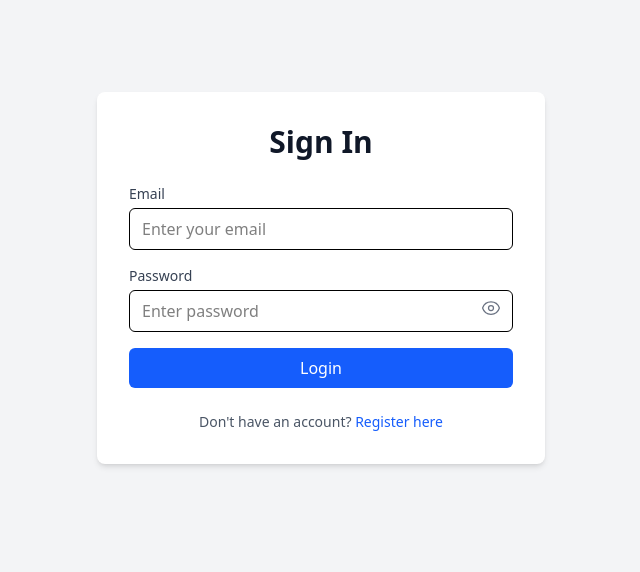
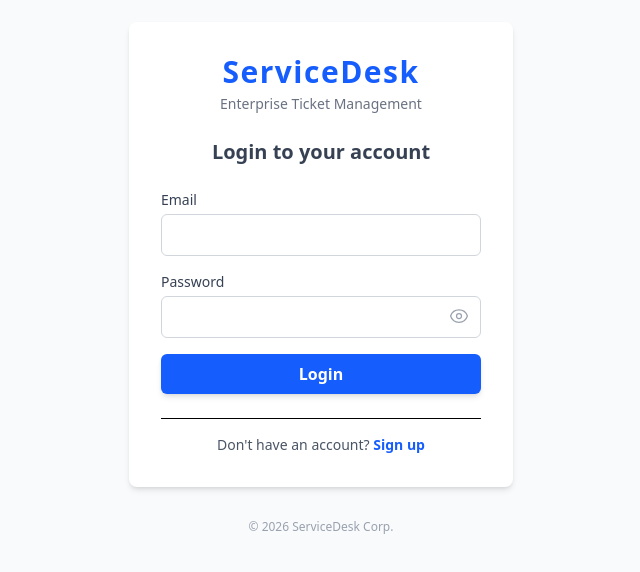
Before and after one commit to gaganreddyas/complaint-service-management-system, a React app in the folder frontend/: page /login in a window 1280 px wide. Shown: the part 122-694 px from the top of the page, without its empty margins (319-959 px from the left). Built offline with nearby package versions, Linux system fonts and the light colour scheme; the HTML template or start-up script is replaced by a standard one.

Commit message:
Rebrand to ServiceDesk with logo

```diff
--- a/frontend/src/components/Navbar.jsx
+++ b/frontend/src/components/Navbar.jsx
@@ -14,7 +14,19 @@ const Navbar = () => {
       <div className="max-w-7xl mx-auto px-4 sm:px-6 lg:px-8">
         <div className="flex justify-between h-16">
           <div className="flex items-center">
-            <h1 className="text-xl font-bold text-blue-600">ComplaintBox</h1>
+            <div className="flex items-center gap-2">
+              {/* The Icon (Headset) */}
+              <div className="bg-blue-600 p-1.5 rounded-lg">
+                <svg xmlns="http://www.w3.org/2000/svg" fill="none" viewBox="0 0 24 24" strokeWidth={2} stroke="currentColor" className="w-6 h-6 text-white">
+                  <path strokeLinecap="round" strokeLinejoin="round" d="M12 18.75a6 6 0 006-6v-1.5m-6 7.5a6 6 0 01-6-6v-1.5m6 7.5v3.75m-3.75 0h7.5M12 15.75a3 3 0 01-3-3V4.5a3 3 0 116 0v8.25a3 3 0 01-3 3z" />
+                </svg>
+              </div>
+
+              {/* The Text */}
+              <h1 className="text-2xl font-extrabold text-gray-800 tracking-tight">
+                Service<span className="text-blue-600">Desk</span>
+              </h1>
+            </div>
           </div>
           <div className="flex items-center space-x-4">
             <span className="text-gray-700">Welcome, {user?.name}</span>
--- a/frontend/src/pages/Login.jsx
+++ b/frontend/src/pages/Login.jsx
@@ -41,39 +41,48 @@ const Login = () => {
   };
 
   return (
-    <div className="flex items-center justify-center min-h-screen bg-gray-100">
-      <div className="w-full max-w-md p-8 space-y-6 bg-white rounded-lg shadow-md">
-        <h2 className="text-3xl font-bold text-center text-gray-900">Sign In</h2>
-        <form className="space-y-4" onSubmit={onSubmit}>
+    <div className="min-h-screen flex flex-col items-center justify-center bg-gray-50">
+
+      {/* Branding Section */}
+      <div className="bg-white p-8 rounded-lg shadow-md w-96">
+
+        {/* === BRANDING HEADER === */}
+        <div className="text-center mb-6">
+          <h1 className="text-3xl font-extrabold text-blue-600 tracking-wider">ServiceDesk</h1>
+          <p className="text-sm text-gray-500 mt-1">Enterprise Ticket Management</p>
+        </div>
+
+        <h2 className="text-xl font-semibold mb-6 text-center text-gray-700">Login to your account</h2>
+
+        <form onSubmit={onSubmit} className="space-y-4">
+
           <div>
-            <label className="block text-sm font-medium text-gray-700">Email</label>
+            <label className="block text-gray-700 text-sm font-medium mb-1">Email</label>
             <input
               type="email"
               name="email"
-              value={email}
+              value={formData.email}
               onChange={onChange}
+              className="w-full p-2 border border-gray-300 rounded-md focus:outline-none focus:ring-2 focus:ring-blue-500"
               required
-              className="w-full px-3 py-2 mt-1 border rounded-md focus:ring-blue-500 focus:border-blue-500"
-              placeholder="Enter your email"
             />
           </div>
+
           <div>
-            <label className="block text-sm font-medium text-gray-700">Password</label>
+            <label className="block text-gray-700 text-sm font-medium mb-1">Password</label>
             <div className="relative">
               <input
                 type={showPassword ? "text" : "password"}
                 name="password"
-                value={password}
+                value={formData.password}
                 onChange={onChange}
+                className="w-full p-2 border border-gray-300 rounded-md focus:outline-none focus:ring-2 focus:ring-blue-500 pr-10"
                 required
-                className="w-full px-3 py-2 mt-1 border rounded-md focus:ring-blue-500 focus:border-blue-500 pr-10"
-                placeholder="Enter password"
               />
               <button
                 type="button"
                 onClick={() => setShowPassword(!showPassword)}
-                className="absolute right-3 top-3 text-gray-500 hover:text-gray-700 focus:outline-none"
-                title={showPassword ? "Hide Password" : "Show Password"}
+                className="absolute right-3 top-2.5 text-gray-400 hover:text-gray-600 focus:outline-none"
               >
                 {showPassword ? (
                   <svg xmlns="http://www.w3.org/2000/svg" fill="none" viewBox="0 0 24 24" strokeWidth={1.5} stroke="currentColor" className="w-5 h-5">
@@ -88,21 +97,25 @@ const Login = () => {
               </button>
             </div>
           </div>
+
           <button
             type="submit"
             disabled={isLoading}
-            className={`w-full px-4 py-2 text-white rounded-md transition duration-200 ${isLoading ? 'bg-blue-400 cursor-not-allowed' : 'bg-blue-600 hover:bg-blue-700'}`}
+            className={`w-full text-white py-2 rounded-md font-semibold transition duration-200 ${isLoading ? 'bg-blue-400 cursor-not-allowed' : 'bg-blue-600 hover:bg-blue-700 shadow-md hover:shadow-lg'}`}
           >
             {isLoading ? 'Verifying...' : 'Login'}
           </button>
         </form>
-        <p className="text-sm text-center text-gray-600">
-          Don't have an account?{' '}
-          <Link to="/register" className="font-medium text-blue-600 hover:text-blue-500">
-            Register here
-          </Link>
-        </p>
+
+        <div className="mt-6 text-center border-t pt-4">
+          <p className="text-sm text-gray-600">
+            Don't have an account? <Link to="/register" className="text-blue-600 font-semibold hover:underline">Sign up</Link>
+          </p>
+        </div>
       </div>
+
+      {/* Footer Branding */}
+      <p className="mt-8 text-xs text-gray-400">© 2026 ServiceDesk Corp.</p>
     </div>
   );
 };
--- a/frontend/src/pages/Register.jsx
+++ b/frontend/src/pages/Register.jsx
@@ -41,51 +41,58 @@ const Register = () => {
   };
 
   return (
-    <div className="flex items-center justify-center min-h-screen bg-gray-100">
-      <div className="w-full max-w-md p-8 space-y-6 bg-white rounded-lg shadow-md">
-        <h2 className="text-3xl font-bold text-center text-gray-900">Register</h2>
-        <form className="space-y-4" onSubmit={onSubmit}>
-           <div>
-            <label className="block text-sm font-medium text-gray-700">Full Name</label>
+    <div className="min-h-screen flex flex-col items-center justify-center bg-gray-50">
+      <div className="bg-white p-8 rounded-lg shadow-md w-96">
+
+        {/* === BRANDING HEADER === */}
+        <div className="text-center mb-6">
+          <h1 className="text-3xl font-extrabold text-blue-600 tracking-wider">ServiceDesk</h1>
+          <p className="text-sm text-gray-500 mt-1">Create your workspace</p>
+        </div>
+
+        <h2 className="text-xl font-semibold mb-6 text-center text-gray-700">Register</h2>
+
+        <form onSubmit={onSubmit} className="space-y-4">
+          <div>
+            <label className="block text-gray-700 text-sm font-medium mb-1">Full Name</label>
             <input
               type="text"
               name="name"
-              value={name}
+              value={formData.name}
               onChange={onChange}
               required
-              className="w-full px-3 py-2 mt-1 border rounded-md focus:ring-blue-500 focus:border-blue-500"
+              className="w-full p-2 border border-gray-300 rounded-md focus:outline-none focus:ring-2 focus:ring-blue-500"
               placeholder="John Doe"
             />
           </div>
           <div>
-            <label className="block text-sm font-medium text-gray-700">Email</label>
+            <label className="block text-gray-700 text-sm font-medium mb-1">Email</label>
             <input
               type="email"
               name="email"
-              value={email}
+              value={formData.email}
               onChange={onChange}
               required
-              className="w-full px-3 py-2 mt-1 border rounded-md focus:ring-blue-500 focus:border-blue-500"
+              className="w-full p-2 border border-gray-300 rounded-md focus:outline-none focus:ring-2 focus:ring-blue-500"
               placeholder="john@example.com"
             />
           </div>
           <div>
-            <label className="block text-sm font-medium text-gray-700">Password</label>
+            <label className="block text-gray-700 text-sm font-medium mb-1">Password</label>
             <div className="relative">
               <input
                 type={showPassword ? "text" : "password"}
                 name="password"
-                value={password}
+                value={formData.password}
                 onChange={onChange}
                 required
-                className="w-full px-3 py-2 mt-1 border rounded-md focus:ring-blue-500 focus:border-blue-500 pr-10"
+                className="w-full p-2 border border-gray-300 rounded-md focus:outline-none focus:ring-2 focus:ring-blue-500 pr-10"
                 placeholder="••••••••"
               />
               <button
                 type="button"
                 onClick={() => setShowPassword(!showPassword)}
-                className="absolute right-3 top-3 text-gray-500 hover:text-gray-700 focus:outline-none"
-                title={showPassword ? "Hide Password" : "Show Password"}
+                className="absolute right-3 top-2.5 text-gray-400 hover:text-gray-600 focus:outline-none"
               >
                 {showPassword ? (
                   <svg xmlns="http://www.w3.org/2000/svg" fill="none" viewBox="0 0 24 24" strokeWidth={1.5} stroke="currentColor" className="w-5 h-5">
@@ -103,18 +110,21 @@ const Register = () => {
           <button
             type="submit"
             disabled={isLoading}
-            className={`w-full px-4 py-2 text-white rounded-md transition duration-200 ${isLoading ? 'bg-blue-400 cursor-not-allowed' : 'bg-blue-600 hover:bg-blue-700'}`}
+            className={`w-full text-white py-2 rounded-md font-semibold transition duration-200 ${isLoading ? 'bg-blue-400 cursor-not-allowed' : 'bg-blue-600 hover:bg-blue-700 shadow-md hover:shadow-lg'}`}
           >
             {isLoading ? 'Creating Account...' : 'Register'}
           </button>
         </form>
-        <p className="text-sm text-center text-gray-600">
-          Already have an account?{' '}
-          <Link to="/login" className="font-medium text-blue-600 hover:text-blue-500">
-            Login here
-          </Link>
-        </p>
+
+        <div className="mt-6 text-center border-t pt-4">
+          <p className="text-sm text-gray-600">
+            Already have an account? <Link to="/login" className="text-blue-600 font-semibold hover:underline">Login</Link>
+          </p>
+        </div>
       </div>
+
+      {/* Footer Branding */}
+      <p className="mt-8 text-xs text-gray-400">© 2026 ServiceDesk Corp.</p>
     </div>
   );
 };
```
